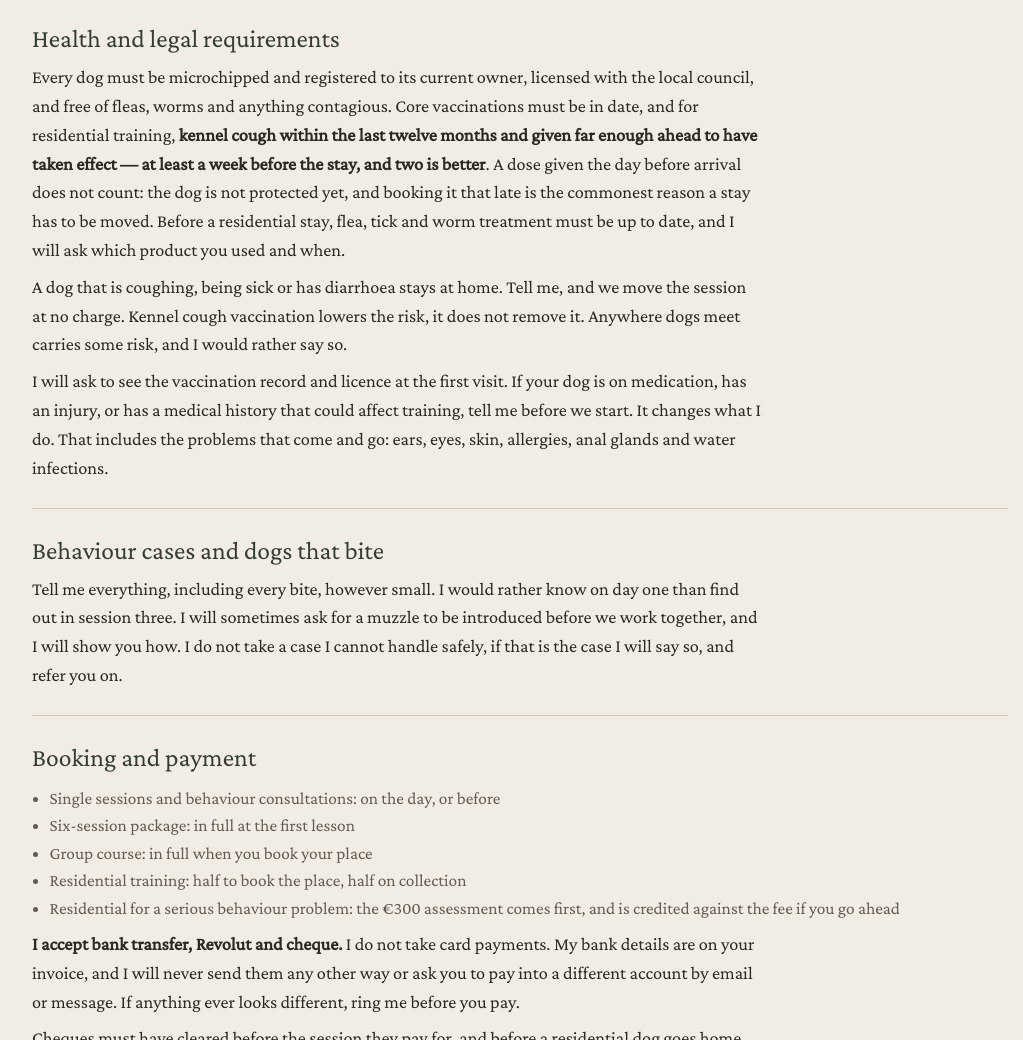
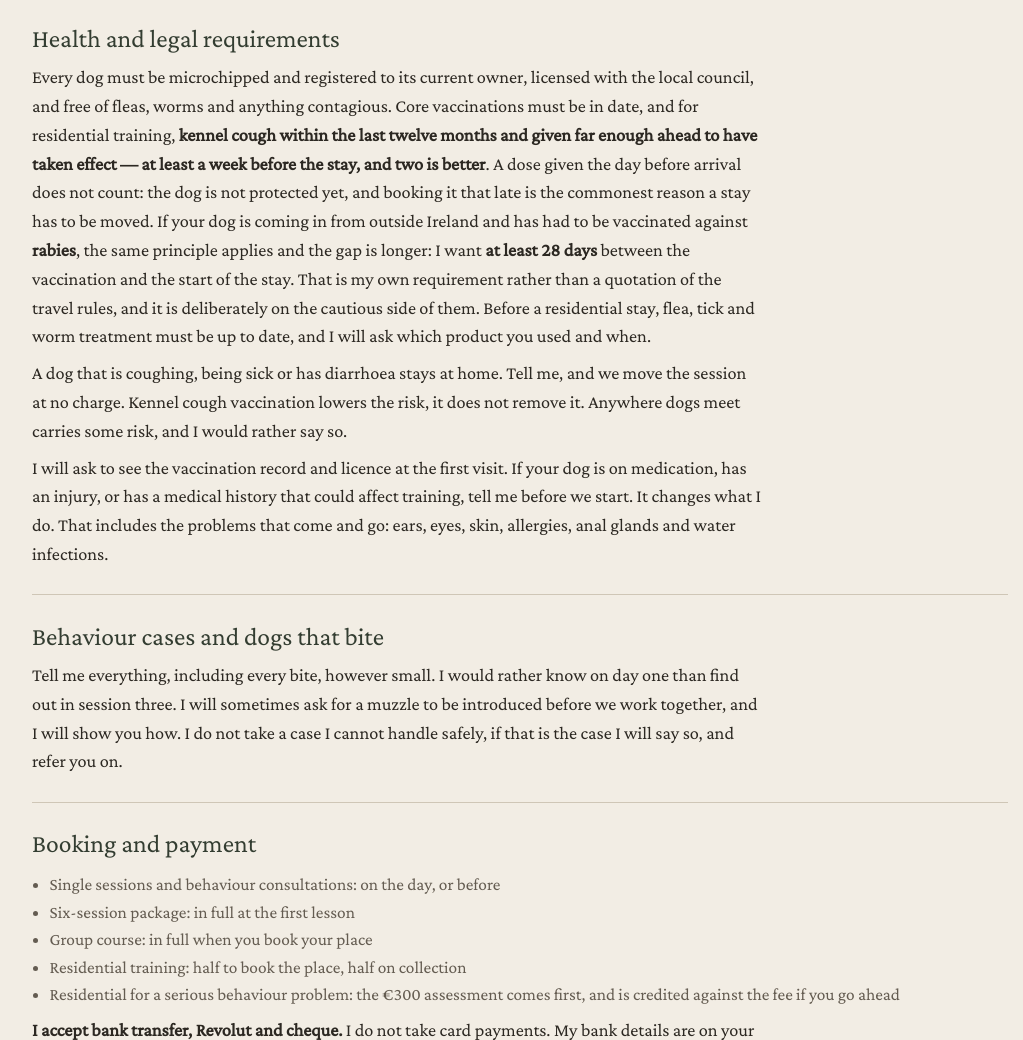
Before and after one commit to bluegum-canine/bluegum-canine.github.io, a plain HTML site: page policies.html in a window 1280 px wide. Shown: the part 1002-2042 px from the top of the page, without its empty margins (120-1143 px from the left). Drawn offline with Linux system fonts and the light colour scheme.

Commit message:
Policies: 28 days for rabies, framed as my rule not the law
Same principle as the kennel cough gap, longer interval, and scoped to
dogs arriving from outside Ireland. Written explicitly as my own
requirement rather than a quotation of the travel regulations, because
I could not verify the statutory figure.

Co-Authored-By: Claude Opus 5 <noreply@anthropic.com>

```diff
--- a/policies.html
+++ b/policies.html
@@ -121,6 +121,12 @@
         the stay, and two is better</strong>. A dose given the day before
         arrival does not count: the dog is not protected yet, and booking it
         that late is the commonest reason a stay has to be moved.
+        If your dog is coming in from outside Ireland and has had to be
+        vaccinated against <strong>rabies</strong>, the same principle
+        applies and the gap is longer: I want <strong>at least 28 days</strong>
+        between the vaccination and the start of the stay. That is my own
+        requirement rather than a quotation of the travel rules, and it is
+        deliberately on the cautious side of them.
         Before a residential stay, flea, tick and worm treatment must be up to
         date, and I will ask which product you used and when.</p>
       <p>A dog that is coughing, being sick or has diarrhoea stays at home.
```
Also changed, not shown: _src/policies.html (+6 -0 lines).
